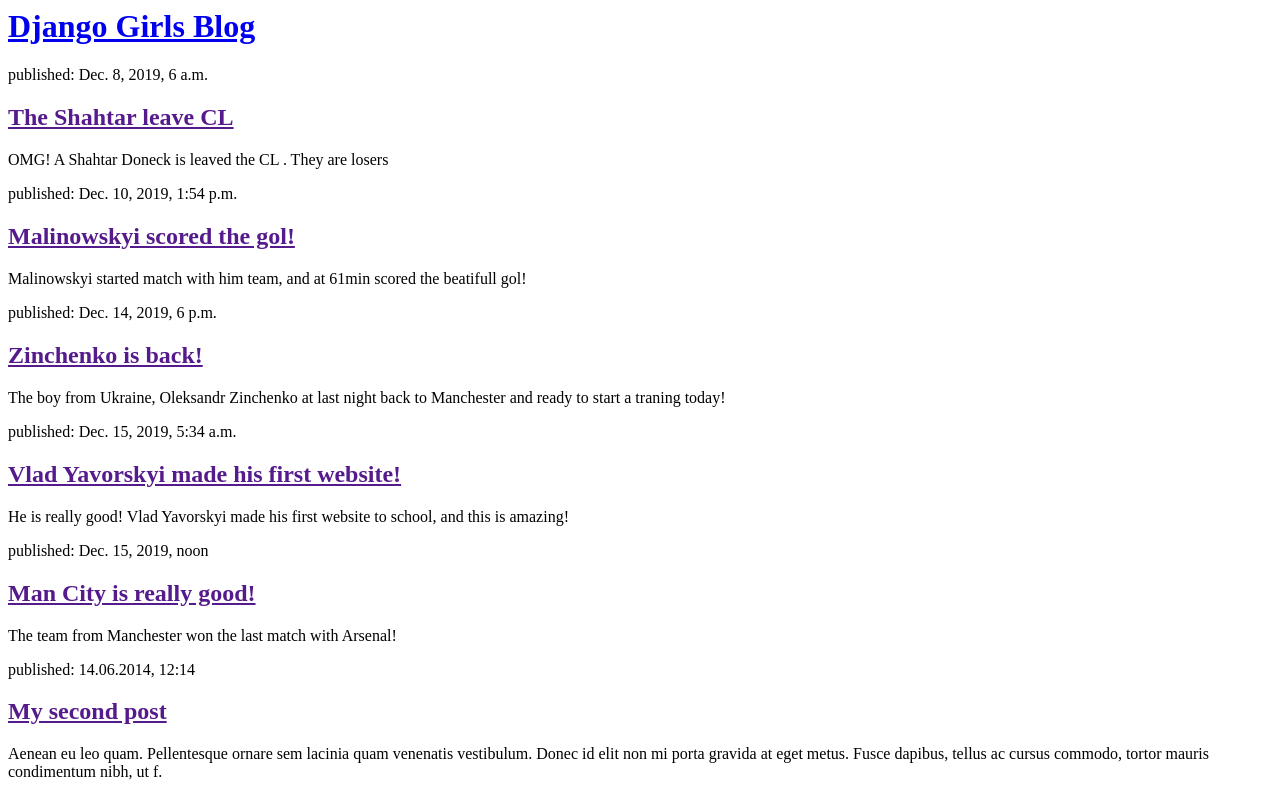
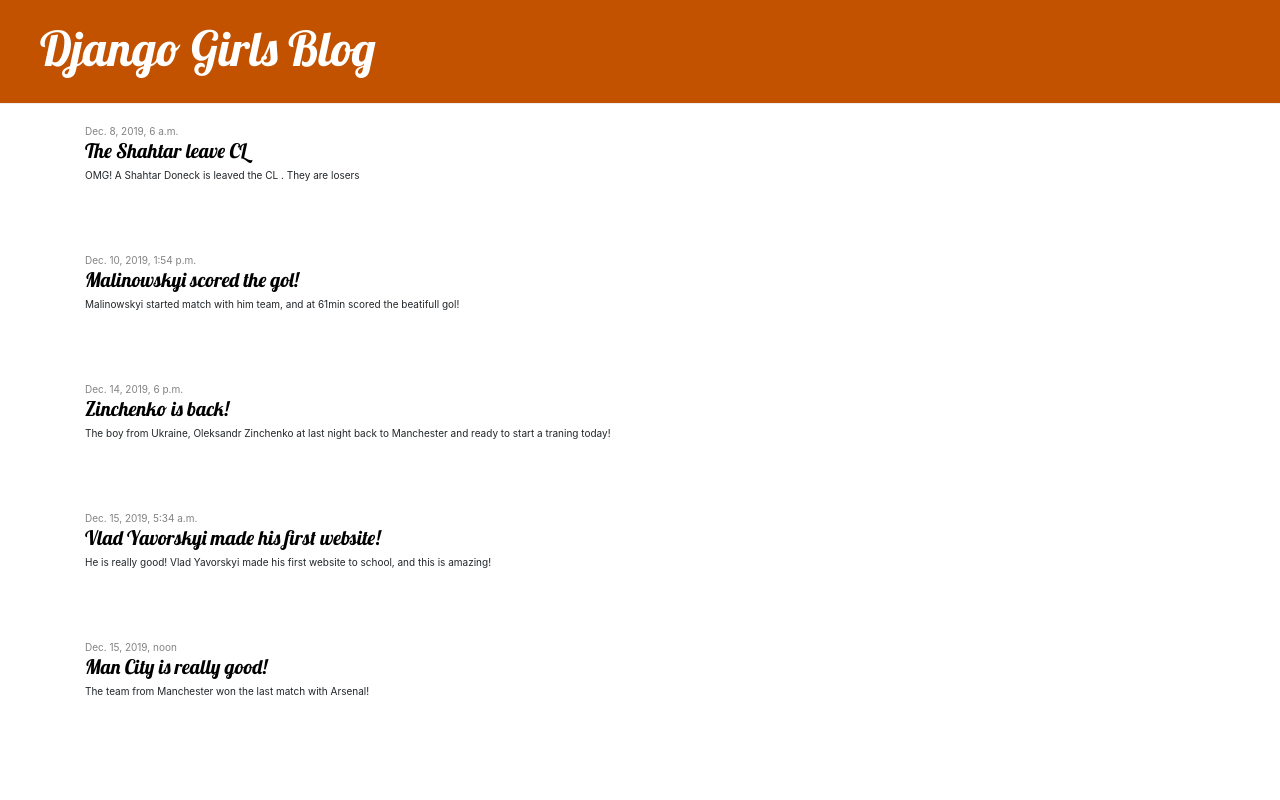
Before and after one commit to vladyslav-yavorskyi/my-first-blog, a Django app: page / in a window 1280 px wide. Run offline with Django 3.2, Linux system fonts and the light colour scheme; data comes from the database, SQL or seed files in the repository; some libraries are stand-ins or nearby versions.

Commit message:
Added view and template for detailed blog post as well as CSS for the site.

```diff
--- /dev/null
+++ b/blog/static/css/blog.css
@@ -0,0 +1,51 @@
+h1 a, h2 a {
+    color: #C25100;
+    font-family: 'Lobster';
+}
+
+.page-header {
+    background-color: #C25100;
+    margin-top: 0;
+    padding: 20px 20px 20px 40px;
+}
+
+.page-header h1, .page-header h1 a, .page-header h1 a:visited, .page-header h1 a:active {
+    color: #ffffff;
+    font-size: 36pt;
+    text-decoration: none;
+}
+
+.content {
+    margin-left: 40px;
+}
+
+h1, h2, h3, h4 {
+    font-family: 'Lobster', cursive;
+}
+
+.date {
+    color: #828282;
+}
+
+.save {
+    float: right;
+}
+
+.post-form textarea, .post-form input {
+    width: 100%;
+}
+
+.top-menu, .top-menu:hover, .top-menu:visited {
+    color: #ffffff;
+    float: right;
+    font-size: 26pt;
+    margin-right: 20px;
+}
+
+.post {
+    margin-bottom: 70px;
+}
+
+.post h2 a, .post h2 a:visited {
+    color: #000000;
+}
--- /dev/null
+++ b/blog/templates/blog/base.html
@@ -0,0 +1,36 @@
+{% load static %}
+<html>
+    <head>
+        <title>Django Girls blog</title>
+        <link rel="stylesheet" href="//maxcdn.bootstrapcdn.com/bootstrap/3.2.0/css/bootstrap.min.css">
+        <link rel="stylesheet" href="//maxcdn.bootstrapcdn.com/bootstrap/3.2.0/css/bootstrap-theme.min.css">
+        <link href='//fonts.googleapis.com/css?family=Lobster&subset=latin,latin-ext' rel='stylesheet' type='text/css'>
+        <link rel="stylesheet" href="{% static 'css/blog.css' %}">
+        <link rel="stylesheet" href="https://stackpath.bootstrapcdn.com/bootstrap/4.4.1/css/bootstrap.min.css" integrity="sha384-Vkoo8x4CGsO3+Hhxv8T/Q5PaXtkKtu6ug5TOeNV6gBiFeWPGFN9MuhOf23Q9Ifjh" crossorigin="anonymous">
+    </head>
+    <body>
+           <div class="page-header">
+                 <h1><a href="/">Django Girls Blog</a></h1>
+           </div>
+           <div class="content container">
+               <div class="row">
+                    <div class="col-md-8">
+
+
+
+                        {% block content %}
+                            {% for post in posts %}
+                                <div class="post">
+                                    <div class="date">
+                                        {{ post.published_date }}
+                                    </div>
+                                    <h2><a href="">{{ post.title }}</a></h2>
+                                    <p>{{ post.text|linebreaksbr }}</p>
+                                </div>
+                            {% endfor %}
+                        {% endblock %}
+                    </div>
+               </div>
+            </div>
+    </body>
+</html>
--- a/blog/templates/blog/post_list.html
+++ b/blog/templates/blog/post_list.html
@@ -1,22 +1,34 @@
+{% extends 'blog/base.html' %}
+{% load static %}
 <html>
     <head>
         <title>Django Girls blog</title>
+        <link rel="stylesheet" href="//maxcdn.bootstrapcdn.com/bootstrap/3.2.0/css/bootstrap.min.css">
+        <link rel="stylesheet" href="//maxcdn.bootstrapcdn.com/bootstrap/3.2.0/css/bootstrap-theme.min.css">
+        <link href='//fonts.googleapis.com/css?family=Lobster&subset=latin,latin-ext' rel='stylesheet' type='text/css'>
+        <link rel="stylesheet" href="{% static 'css/blog.css' %}">
     </head>
     <body>
-        <div>
+        <div class="page-header">
             <h1><a href="/">Django Girls Blog</a></h1>
         </div>
-        {% for post in posts %}
-            <div>
-                <p>published: {{ post.published_date }}</p>
-                <h2><a href="">{{ post.title }}</a></h2>
-                <p>{{ post.text|linebreaksbr }}</p>
+
+        <div class="content container">
+            <div class="row">
+                <div class="col-md-8">
+                    {% block content %}
+                        {% for post in posts %}
+                            <div class="post">
+                                <div class="date">
+                                    {{ post.published_date }}
+                                </div>
+                                <h2><a href="{% url 'post_detail' pk=post.pk %}">{{ post.title }}</a></h2>
+                                <p>{{ post.text|linebreaksbr }}</p>
+                            </div>
+                        {% endfor %}
+                    {% endblock %}
+                </div>
             </div>
-        {% endfor %}
-        <div>
-            <p>published: 14.06.2014, 12:14</p>
-            <h2><a href="">My second post</a></h2>
-            <p>Aenean eu leo quam. Pellentesque ornare sem lacinia quam venenatis vestibulum. Donec id elit non mi porta gravida at eget metus. Fusce dapibus, tellus ac cursus commodo, tortor mauris condimentum nibh, ut f.</p>
         </div>
     </body>
 </html>
--- a/blog/urls.py
+++ b/blog/urls.py
@@ -3,5 +3,6 @@ from . import views
 
 
 urlpatterns = [
-    path('', views.post_list, name='post_list')
+    path('', views.post_list, name='post_list'),
+    path('post/<int:pk>/', views.post_detail, name='post_detail'),
 ]
--- a/blog/views.py
+++ b/blog/views.py
@@ -1,8 +1,14 @@
 from django.shortcuts import render
 from django.utils import timezone
 from .models import Post
+from django.shortcuts import render, get_object_or_404
 
 
 def post_list(request):
     posts = Post.objects.filter(published_date__lte=timezone.now()).order_by('published_date')
     return render(request, 'blog/post_list.html', {'posts':posts})
+
+
+def post_detail(request, pk):
+    post = get_object_or_404(Post, pk=pk)
+    return render(request, 'blog/post_detail.html', {'post': post})
```
Also changed, not shown: blog/templates/blog/post_detail.html (added, +13 -0 lines).
